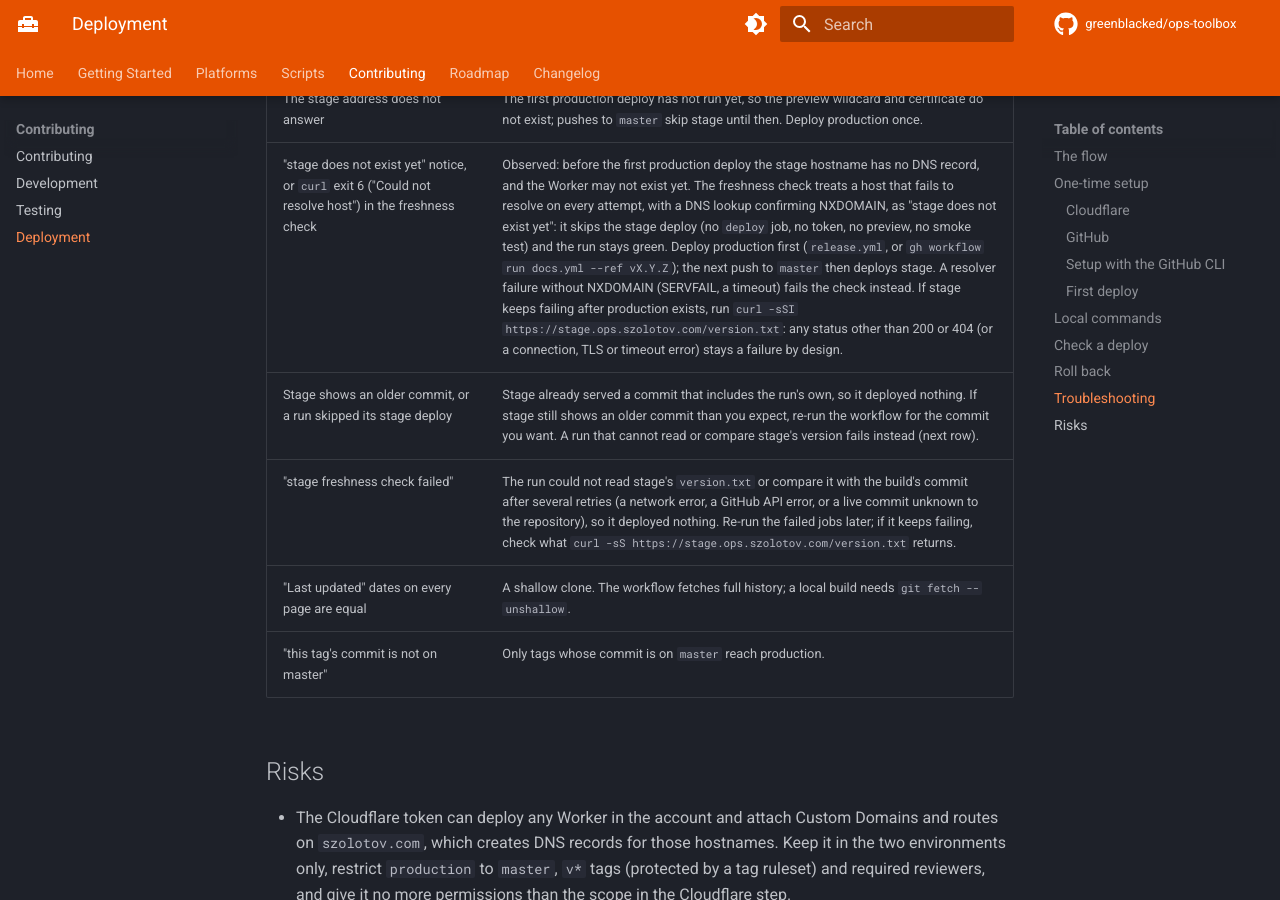
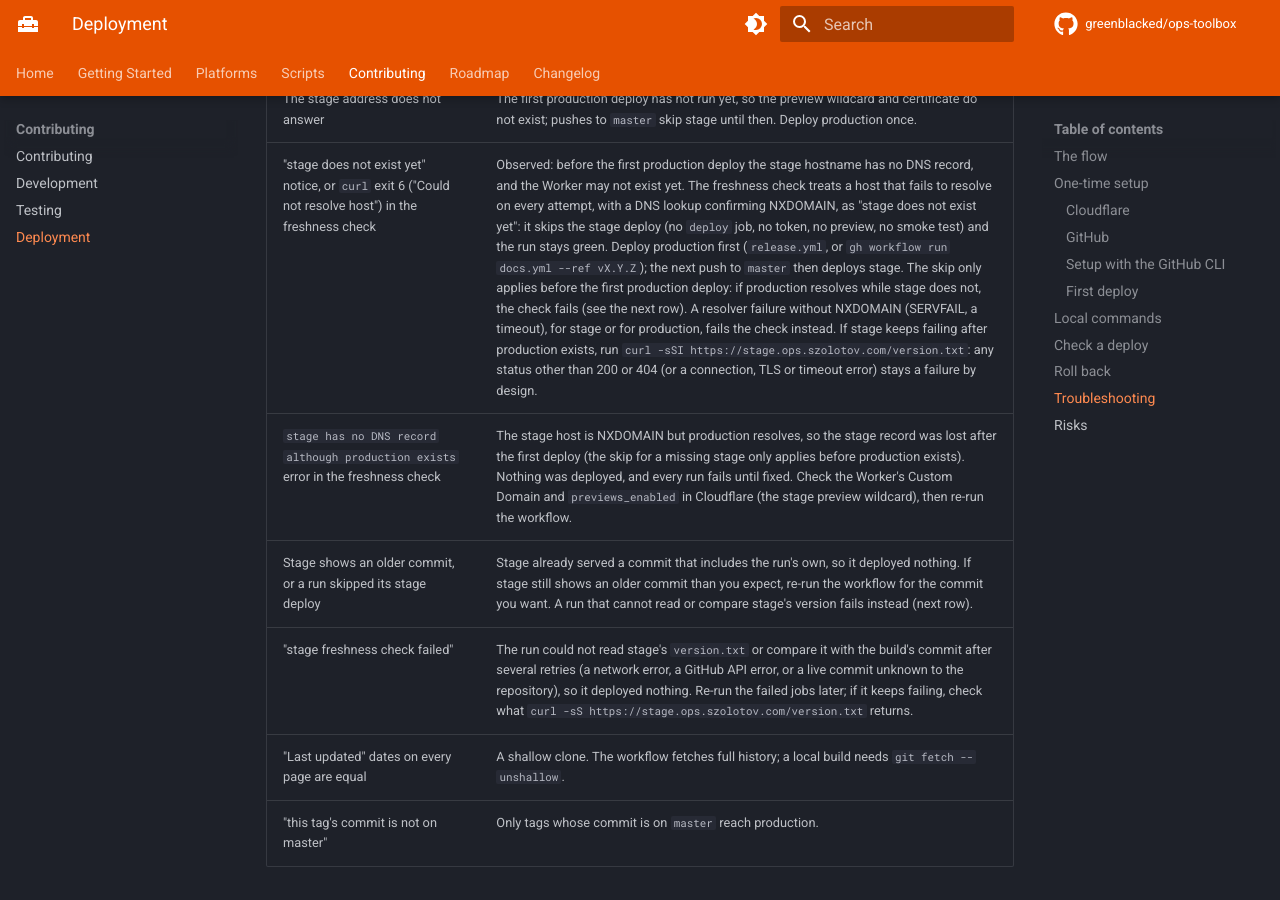
Before and after one commit to greenblacked/ops-toolbox, an MkDocs documentation site: the page built from docs/contributing/deployment.md, in a window 1280 px wide and 900 px high, scrolled down 6605 px. Built offline with MkDocs 1.6.1 and Material for MkDocs 9.7.7, drawn with Linux system fonts in a browser that asks for light colours; comment, search, counter and statistics services are not loaded; some of the changed text lies outside the part shown.

Commit message:
fix(docs): skip stage only while production does not exist either
NXDOMAIN for the stage host only proves the name does not resolve now.
The clean no-stage-host skip now also requires the production host to be
NXDOMAIN. If production resolves (NOERROR, NODATA included) the check
fails with an error about the missing stage wildcard; an inconclusive
production lookup fails closed.

```diff
--- a/docs/contributing/deployment.md
+++ b/docs/contributing/deployment.md
@@ -26,8 +26,9 @@ run's own, the run succeeds without deploying, so an older build that finishes
 last never replaces newer content on stage. The check fails closed: only a
 stage with nothing deployed yet (`version.txt` answers HTTP 404) counts as
 "unknown, so deploy". If the stage hostname does not resolve on every attempt
-and a DNS lookup says NXDOMAIN, as before the first production deploy, stage
-cannot exist yet, so the run prints a notice and skips the stage deploy: the
+and a DNS lookup says NXDOMAIN, and production does not resolve either
+(NXDOMAIN, so it was never deployed), stage cannot exist yet, so the run
+prints a notice and skips the stage deploy: the
 `deploy` job does not run, no token is used, and the run stays green. Deploy
 production first; after that, a push to `master` deploys stage normally. If the
 check cannot read or compare the live version after a few retries, the run
@@ -286,7 +287,8 @@ curl -sS https://ops.szolotov.com/version.txt
 | "tag vX.Y.Z is ..., not the commit this run started on" | The release workflow called the deploy for a tag that points elsewhere: it was moved or deleted and recreated. Restore the tag and run again from it. |
 | The custom domain fails to attach | A DNS record already exists at `ops.szolotov.com`. A CI deploy replaces it; otherwise delete it in the dashboard. |
 | The stage address does not answer | The first production deploy has not run yet, so the preview wildcard and certificate do not exist; pushes to `master` skip stage until then. Deploy production once. |
-| "stage does not exist yet" notice, or `curl` exit 6 ("Could not resolve host") in the freshness check | Observed: before the first production deploy the stage hostname has no DNS record, and the Worker may not exist yet. The freshness check treats a host that fails to resolve on every attempt, with a DNS lookup confirming NXDOMAIN, as "stage does not exist yet": it skips the stage deploy (no `deploy` job, no token, no preview, no smoke test) and the run stays green. Deploy production first (`release.yml`, or `gh workflow run docs.yml --ref vX.Y.Z`); the next push to `master` then deploys stage. A resolver failure without NXDOMAIN (SERVFAIL, a timeout) fails the check instead. If stage keeps failing after production exists, run `curl -sSI https://stage.ops.szolotov.com/version.txt`: any status other than 200 or 404 (or a connection, TLS or timeout error) stays a failure by design. |
+| "stage does not exist yet" notice, or `curl` exit 6 ("Could not resolve host") in the freshness check | Observed: before the first production deploy the stage hostname has no DNS record, and the Worker may not exist yet. The freshness check treats a host that fails to resolve on every attempt, with a DNS lookup confirming NXDOMAIN, as "stage does not exist yet": it skips the stage deploy (no `deploy` job, no token, no preview, no smoke test) and the run stays green. Deploy production first (`release.yml`, or `gh workflow run docs.yml --ref vX.Y.Z`); the next push to `master` then deploys stage. The skip only applies before the first production deploy: if production resolves while stage does not, the check fails (see the next row). A resolver failure without NXDOMAIN (SERVFAIL, a timeout), for stage or for production, fails the check instead. If stage keeps failing after production exists, run `curl -sSI https://stage.ops.szolotov.com/version.txt`: any status other than 200 or 404 (or a connection, TLS or timeout error) stays a failure by design. |
+| `stage has no DNS record although production exists` error in the freshness check | The stage host is NXDOMAIN but production resolves, so the stage record was lost after the first deploy (the skip for a missing stage only applies before production exists). Nothing was deployed, and every run fails until fixed. Check the Worker's Custom Domain and `previews_enabled` in Cloudflare (the stage preview wildcard), then re-run the workflow. |
 | Stage shows an older commit, or a run skipped its stage deploy | Stage already served a commit that includes the run's own, so it deployed nothing. If stage still shows an older commit than you expect, re-run the workflow for the commit you want. A run that cannot read or compare stage's version fails instead (next row). |
 | "stage freshness check failed" | The run could not read stage's `version.txt` or compare it with the build's commit after several retries (a network error, a GitHub API error, or a live commit unknown to the repository), so it deployed nothing. Re-run the failed jobs later; if it keeps failing, check what `curl -sS https://stage.ops.szolotov.com/version.txt` returns. |
 | "Last updated" dates on every page are equal | A shallow clone. The workflow fetches full history; a local build needs `git fetch --unshallow`. |
```
Also changed, not shown: .github/scripts/README.md, 2 other files.
